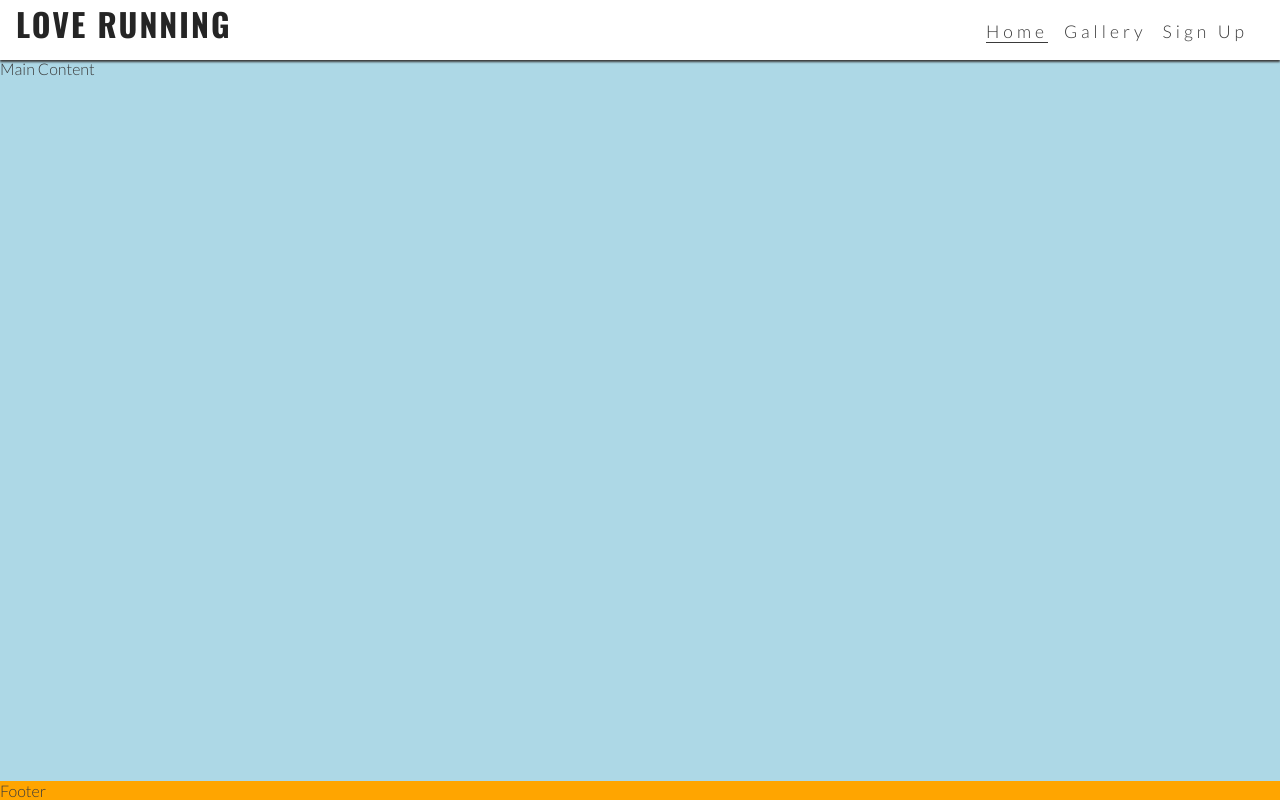
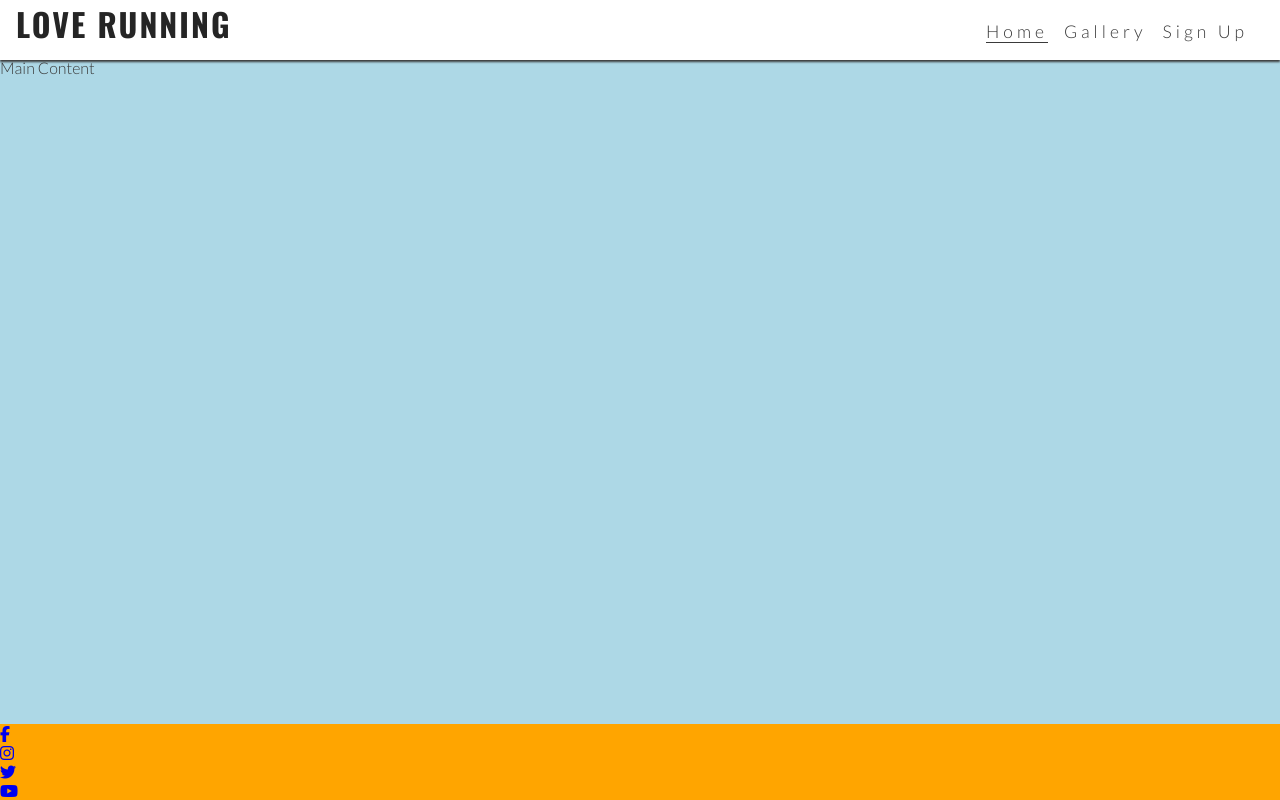
Before and after one commit to David-d-programmer/-newprojloverun, a plain HTML site: page index.html in a window 1280 px wide. Drawn offline with nearby package versions, Linux system fonts and the light colour scheme.

Commit message:
Add remaining links to footer

```diff
--- a/assets/css/style.css
+++ b/assets/css/style.css
@@ -92,12 +92,13 @@ main {
     flex: 1 0 auto;
     margin-top: 47px;
     /* push content down to accomodate larger header */
-    margin-top: 59px;
+    margin-top: 58px;
 }
 
 /* footer */
 footer {
     background-color: orange;
+
 }
 /* Media query: tablets and larger (768px and up) */
 @media screen and (min-width: 768px) {
--- a/index.html
+++ b/index.html
@@ -29,7 +29,7 @@
             <h1 id="Logo">Love Running</h1>
         </a>
         <input type="checkbox" id="nav-toggle" name="nav-toggle">
-        <label for="nav-toggle" class="nav-toggle-label">X</label>
+        <label for="nav-toggle" class="nav-toggle-label"><i class="fa fa-solid fa-bars"></i></label>
         <nav>
             <ul id = "menu">
                 <li><a href="" class="active">Home</a></li>
@@ -43,7 +43,17 @@
     <main>Main Content</main>
 
     <!--Footer-->
-    <footer>Footer</footer>
+    <footer>
+        <ul>
+            <li><a href="https://www.facebook.com/" target="_blank" rel="noopener" arial-label="Visit our facebook page (opens in a new tab)"><i class="fa fa-brands fa-facebook"></i></a></li>
+            <li><a href="https://www.instagram.com/" target="_blank" rel="noopener" aria-label="Visit our instagram page (opens in a new tab)"><i class="fa fa-brands fa-instagram"></i></a></li>
+            <li><a href="https://www.twitter.com/" target="_blank" rel="noopener" aria-label="Visit our twitter page (opens in a new tab)"><i class="fa fa-brands fa-twitter"></i></a></li>
+            <li><a href="https://www.youtubecom/" target="_blank" rel="noopener" aria-label="Visit our youtube page (opens in a new tab)"><i class="fa fa-brands fa-youtube"></i></a></li>
+        </ul>
+    </footer>
+
+    <!--font awesome kit  -->
+    <script src="https://kit.fontawesome.com/a2cf4eeeb3.js" crossorigin="anonymous"></script>
 </body>
 
 </html>
```
Also changed, not shown: .devcontainer/devcontainer.json.
